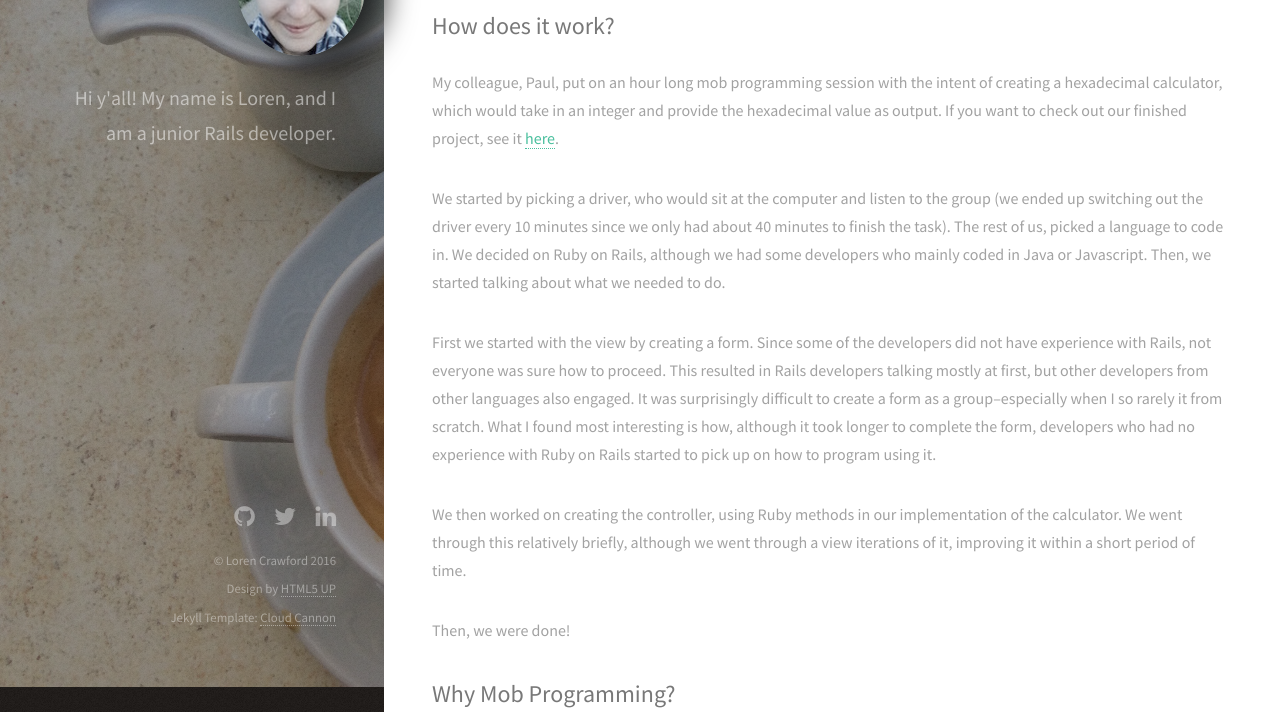
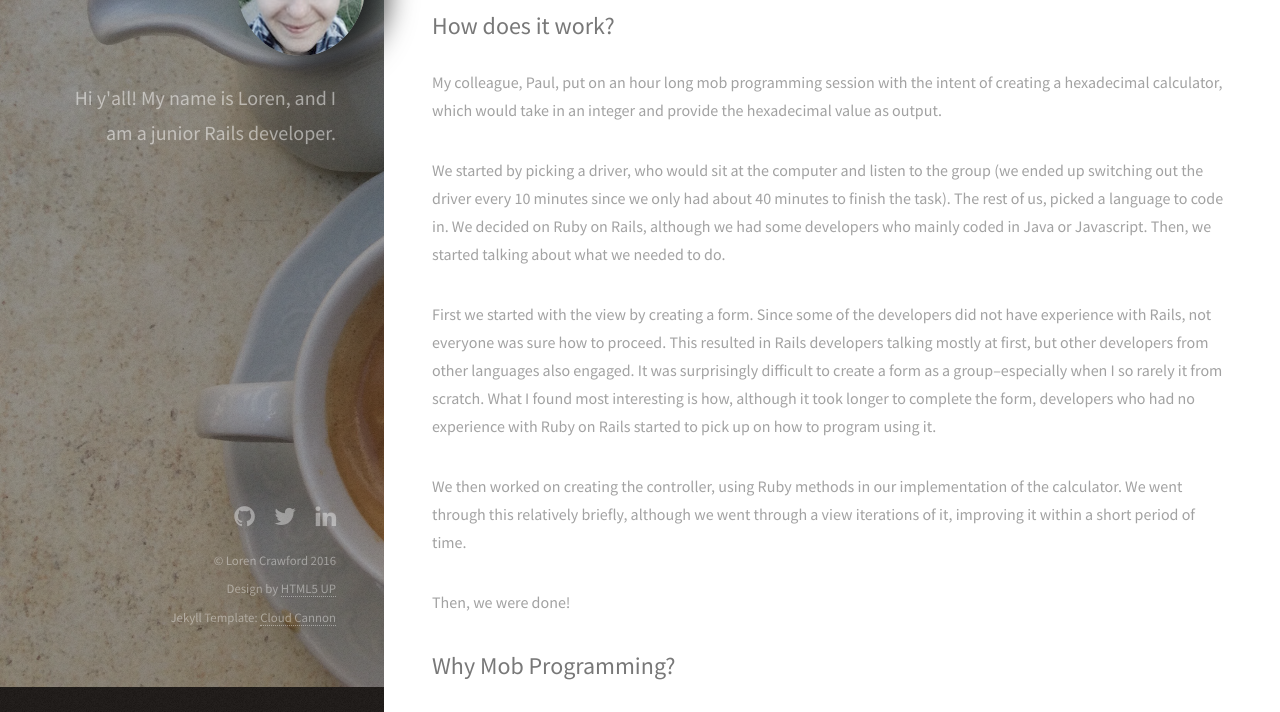
Before and after one commit to Locrawfish/Locrawfish.github.io, a Jekyll site: the page built from _posts/2016-05-29-mob_programming.md, in a window 1280 px wide and 900 px high, scrolled down 500 px, cut to the strip 188-900 px from the top of the window. Built offline with Jekyll 4.4.1, drawn with Linux system fonts in a browser that asks for light colours.

Commit message:
Edit post

```diff
--- a/_posts/2016-05-29-mob_programming.md
+++ b/_posts/2016-05-29-mob_programming.md
@@ -12,7 +12,7 @@ It looks a little like this:
 
 ## How does it work?
 
-My colleague, Paul, put on an hour long mob programming session with the intent of creating a hexadecimal calculator, which would take in an integer and provide the hexadecimal value as output. If you want to check out our finished project, see it [here](https://ide.c9.io/philosodad/mob-project).
+My colleague, Paul, put on an hour long mob programming session with the intent of creating a hexadecimal calculator, which would take in an integer and provide the hexadecimal value as output.
 
 We started by picking a driver, who would sit at the computer and listen to the group (we ended up switching out the driver every 10 minutes since we only had about 40 minutes to finish the task). The rest of us, picked a language to code in. We decided on Ruby on Rails, although we had some developers who mainly coded in Java or Javascript. Then, we started talking about what we needed to do.
 
```
